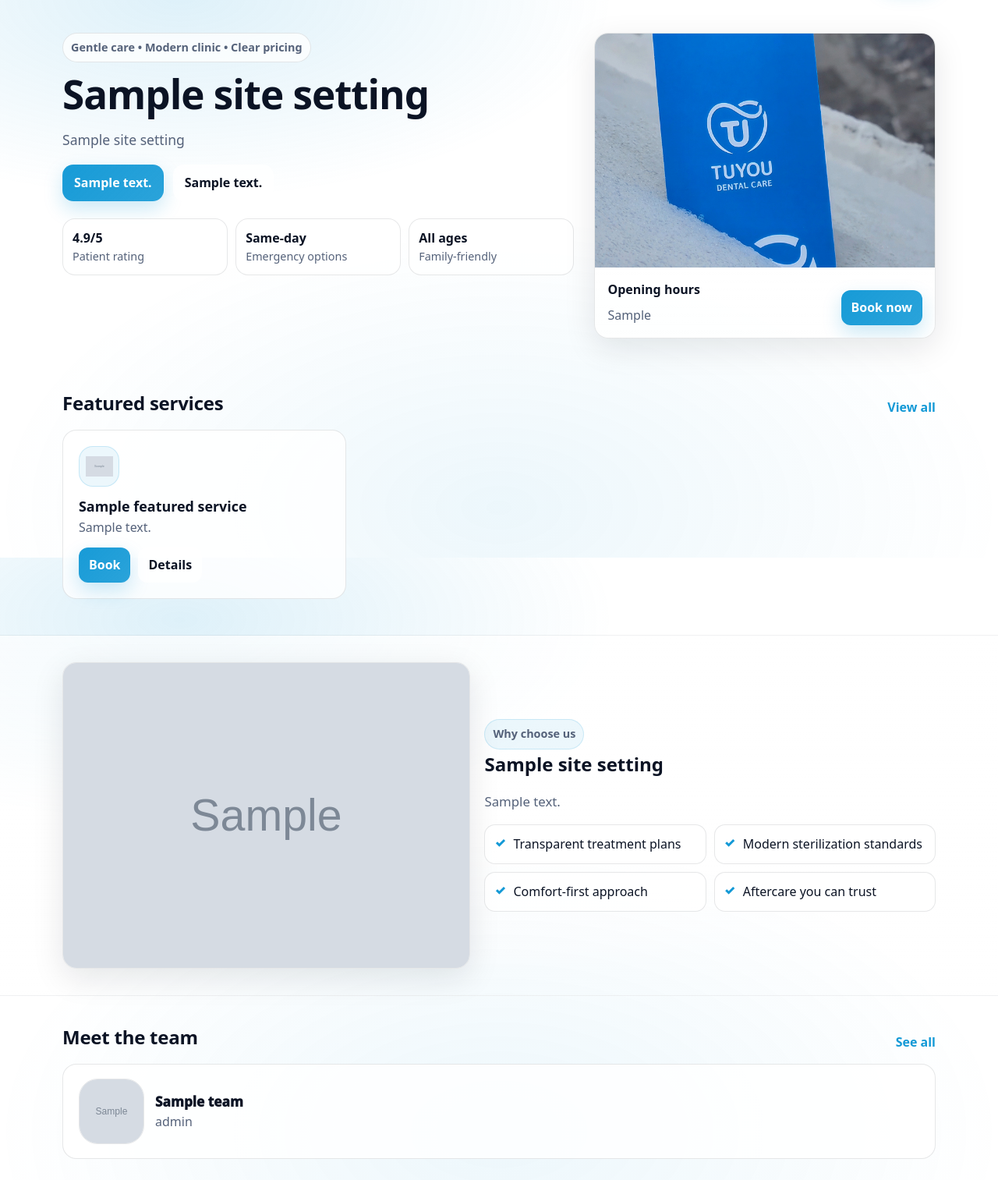
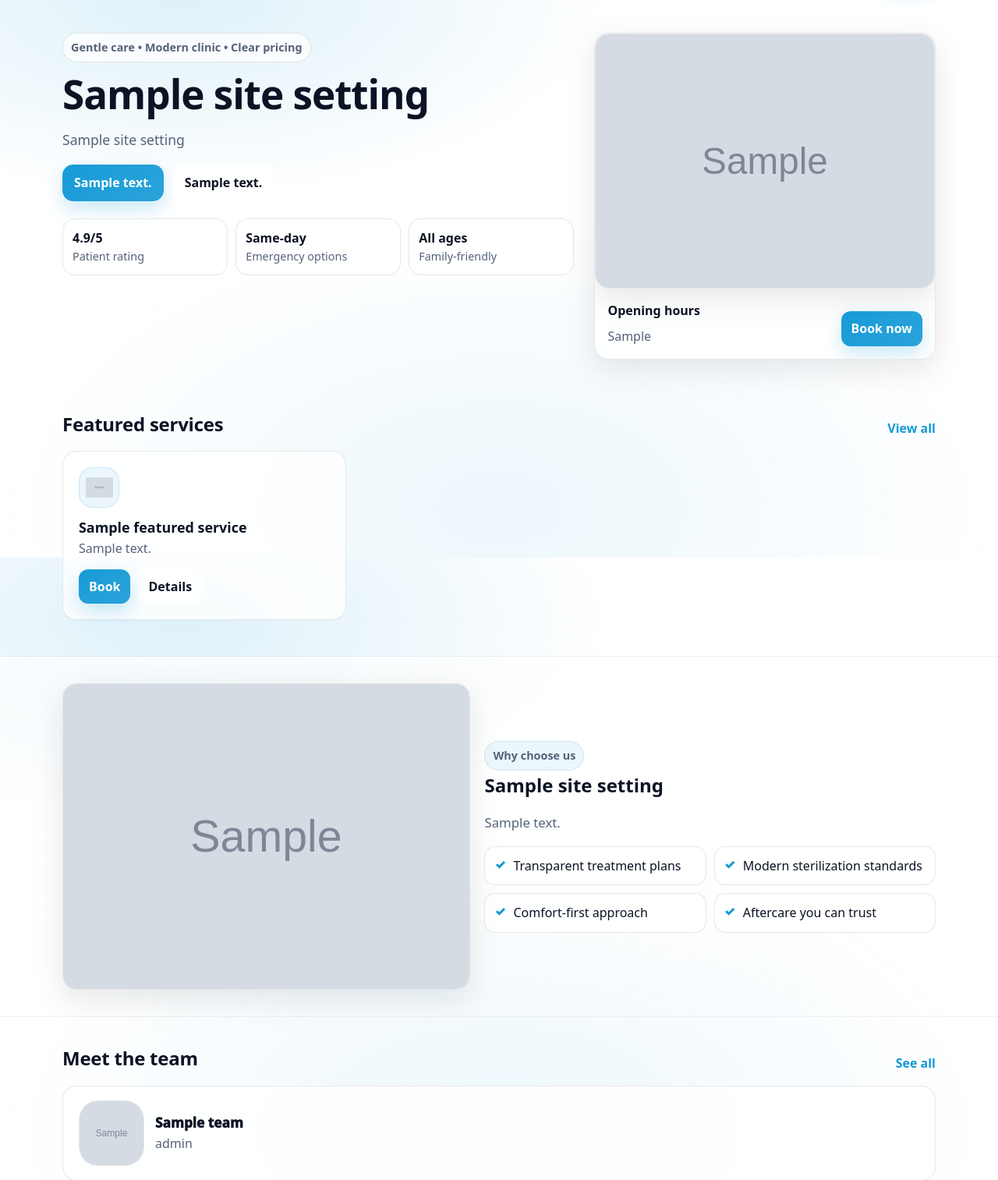
Before and after one commit to notsuz/DentalClinic, a Django app: template templates/index.html in a window 1280 px wide. Shown: the part 85-1598 px from the top of the page at 78% size. Run offline with Django 5.2, Linux system fonts and the light colour scheme; the template is opened without the code that fills it: most values are stand-ins (such as "Sample title", 1, 10 or a date in 2020); grey boxes marked "Sample" are stand-in pictures; form fields are guessed from the names that the template uses.

Commit message:
Site setting hero images url managed

```diff
--- a/templates/website/_home_content.html
+++ b/templates/website/_home_content.html
@@ -29,7 +29,7 @@
       </div>
 
       <div class="hero-card">
-        <img class="hero-image" src="{% static 'img/hero-image.jpg' %}" alt="Clinic" />
+        <img class="about-image" src="{{ site_settings.hero_image.url }}" alt="About {{ site_settings.site_name }}" />
         <div class="hero-card-bottom">
           <div>
             <div class="mini-title">Opening hours</div>
```
